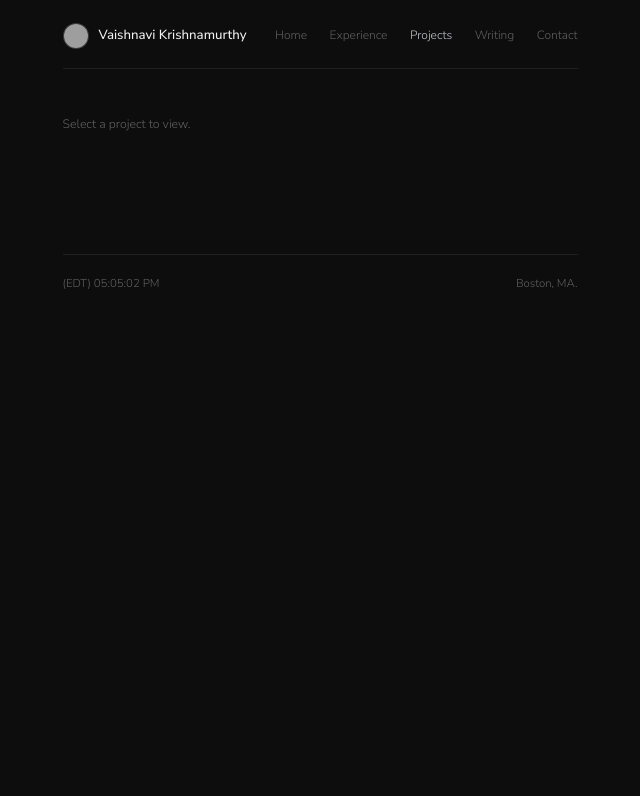
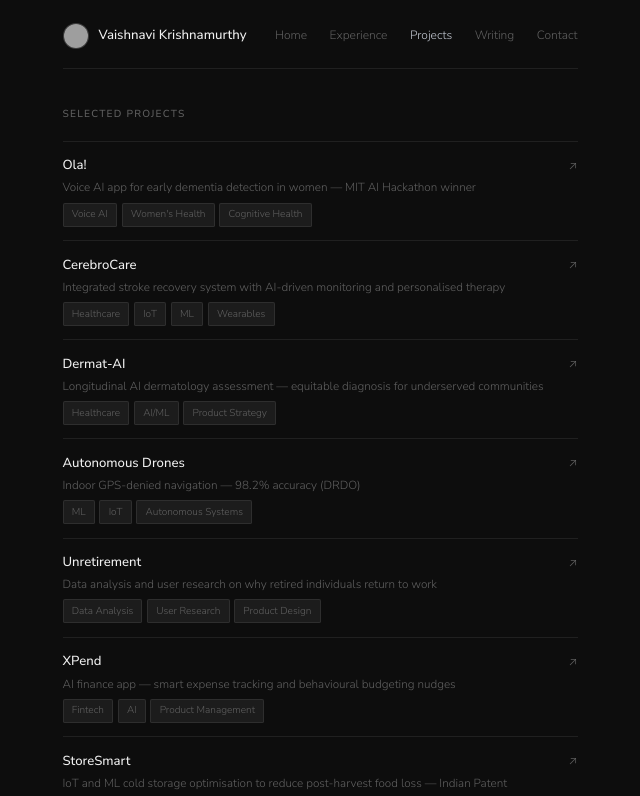
Before and after one commit to vulcananarchist/portfolio, a Next.js app: page /projects in a window 1280 px wide. Shown: the top 796 px of the page, without its empty margins (320-960 px from the left). Built offline with nearby package versions, Linux system fonts and the light colour scheme; grey boxes are pictures that could not be loaded.

Commit message:
projects: full list default, split on open

```diff
--- a/app/projects/page.tsx
+++ b/app/projects/page.tsx
@@ -1,9 +1,42 @@
+import Link from 'next/link'
+
 export const metadata = { title: 'Projects — VK' }
+
+const projects = [
+  { slug: 'ola',          name: 'Ola!',              desc: 'Voice AI app for early dementia detection in women — MIT AI Hackathon winner',              tags: ['Voice AI', "Women's Health", 'Cognitive Health'] },
+  { slug: 'cerebrocare',  name: 'CerebroCare',        desc: 'Integrated stroke recovery system with AI-driven monitoring and personalised therapy',      tags: ['Healthcare', 'IoT', 'ML', 'Wearables'] },
+  { slug: 'dermat-ai',    name: 'Dermat-AI',          desc: 'Longitudinal AI dermatology assessment — equitable diagnosis for underserved communities',  tags: ['Healthcare', 'AI/ML', 'Product Strategy'] },
+  { slug: 'drones',       name: 'Autonomous Drones',  desc: 'Indoor GPS-denied navigation — 98.2% accuracy (DRDO)',                                      tags: ['ML', 'IoT', 'Autonomous Systems'] },
+  { slug: 'unretirement', name: 'Unretirement',       desc: 'Data analysis and user research on why retired individuals return to work',                  tags: ['Data Analysis', 'User Research', 'Product Design'] },
+  { slug: 'xpend',        name: 'XPend',              desc: 'AI finance app — smart expense tracking and behavioural budgeting nudges',                   tags: ['Fintech', 'AI', 'Product Management'] },
+  { slug: 'storesmart',   name: 'StoreSmart',         desc: 'IoT and ML cold storage optimisation to reduce post-harvest food loss — Indian Patent',     tags: ['AgTech', 'IoT', 'ML'] },
+  { slug: 'aid-ally',     name: 'Aid Ally',           desc: 'AR-guided crisis recovery and humanitarian aid — 48% faster deployment',                    tags: ['Crisis Tech', 'AR', 'UI/UX'] },
+]
 
 export default function Projects() {
   return (
-    <div className="flex items-start pt-2">
-      <p className="text-[0.82rem] text-muted">Select a project to view.</p>
-    </div>
+    <section>
+      <h2 className="text-[0.68rem] font-medium uppercase tracking-[0.12em] text-muted mb-[1.2rem]">Selected Projects</h2>
+      <div>
+        {projects.map(p => (
+          <Link key={p.slug} href={`/projects/${p.slug}`} className="project-item block group">
+            <div className="flex items-start justify-between gap-4">
+              <div>
+                <div className="text-[0.875rem] font-medium transition-colors duration-150 group-hover:text-acc">
+                  {p.name}
+                </div>
+                <div className="text-[0.78rem] text-muted mt-[0.1rem] leading-[1.55]">{p.desc}</div>
+                <div className="flex flex-wrap gap-[0.3rem] mt-[0.4rem]">
+                  {p.tags.map(t => <span key={t} className="proj-tag">{t}</span>)}
+                </div>
+              </div>
+              <span className="text-[0.78rem] text-muted flex-shrink-0 mt-[0.1rem] transition-colors duration-150 group-hover:text-acc">
+                ↗
+              </span>
+            </div>
+          </Link>
+        ))}
+      </div>
+    </section>
   )
 }
```
